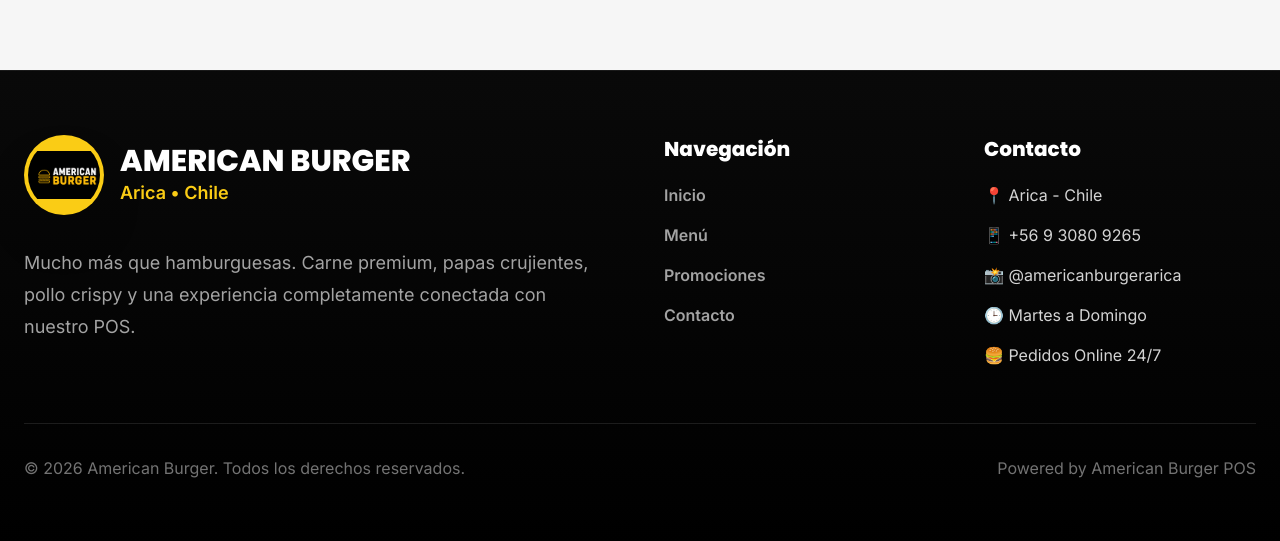
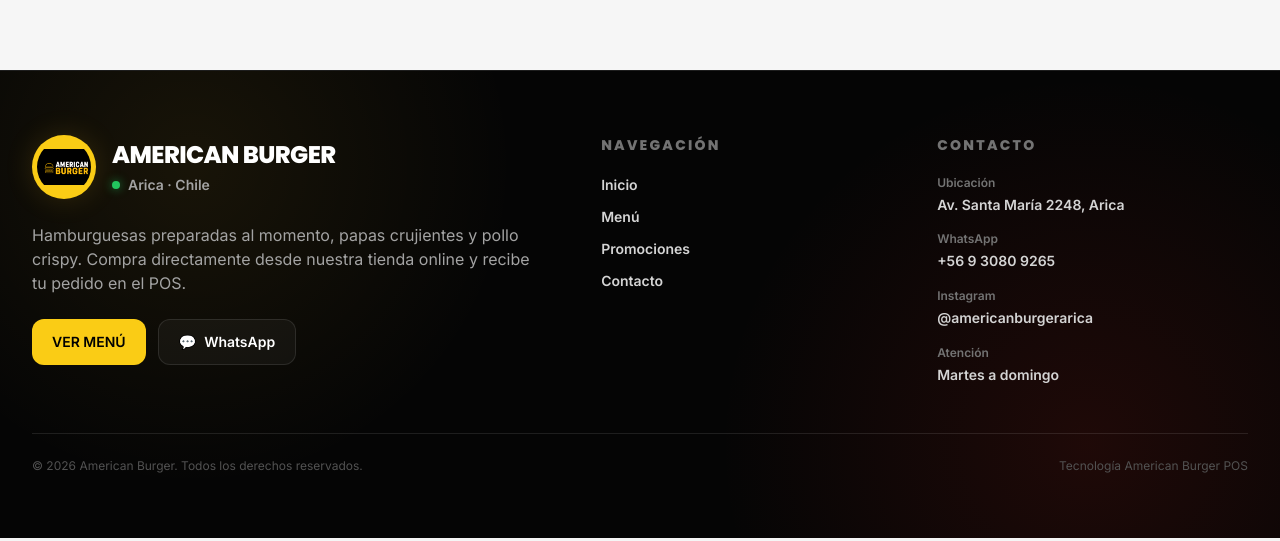
Before and after one commit to posamericanburger-maker/american-burger-pos, a React (Vite) app in the folder frontend/: page /tienda in a window 1280 px wide. Shown: the part 1630-2171 px from the top of the page. Built offline with nearby package versions, Linux system fonts and the light colour scheme; no server answers.

Commit message:
Refactor Footer component with updated styles and links
Refactor Footer component to enhance layout and accessibility. Update contact links and improve styling.

```diff
--- a/frontend/src/publicStore/components/Footer.jsx
+++ b/frontend/src/publicStore/components/Footer.jsx
@@ -1,149 +1,430 @@
 import logo from '../../NNN.png'
 
+const WHATSAPP_URL =
+  'https://wa.me/56930809265?text=Hola%20American%20Burger%20🍔%20quiero%20hacer%20un%20pedido.'
+
+const INSTAGRAM_URL =
+  'https://instagram.com/americanburgerarica'
+
 function Footer() {
+  const currentYear = new Date().getFullYear()
+
   return (
     <footer
       id="contacto"
-      className="bg-gradient-to-b from-[#090909] to-black border-t border-white/10"
+      className="
+        relative
+        overflow-hidden
+        border-t
+        border-white/10
+        bg-[#050505]
+        text-white
+      "
     >
-      <div className="max-w-7xl mx-auto px-5 md:px-6 py-16">
+      <div
+        aria-hidden="true"
+        className="
+          absolute
+          inset-0
+          bg-[radial-gradient(circle_at_15%_20%,rgba(255,199,44,0.08),transparent_28%),radial-gradient(circle_at_85%_80%,rgba(218,41,28,0.12),transparent_32%)]
+        "
+      />
 
-        <div className="grid md:grid-cols-4 gap-12">
+      <div
+        className="
+          relative
+          mx-auto
+          max-w-7xl
+          px-5
+          py-12
 
-          {/* Logo */}
+          sm:px-6
+          sm:py-14
 
-          <div className="md:col-span-2">
+          lg:px-8
+          lg:py-16
+        "
+      >
+        <div
+          className="
+            grid
+            gap-10
 
+            md:grid-cols-2
+
+            lg:grid-cols-[1.3fr_0.7fr_0.8fr]
+            lg:gap-16
+          "
+        >
+          {/* Marca */}
+          <div>
             <div className="flex items-center gap-4">
-
-              <div className="w-20 h-20 rounded-full bg-yellow-400 p-1 shadow-2xl">
+              <div
+                className="
+                  flex
+                  h-16
+                  w-16
+                  shrink-0
+                  items-center
+                  justify-center
+                  overflow-hidden
+                  rounded-full
+                  border
+                  border-yellow-400/30
+                  bg-yellow-400
+                  p-1
+                  shadow-[0_0_30px_rgba(255,199,44,0.14)]
+                "
+              >
                 <img
                   src={logo}
-                  alt="American Burger"
-                  className="w-full h-full object-contain rounded-full"
+                  alt="Logo de American Burger"
+                  className="
+                    h-full
+                    w-full
+                    rounded-full
+                    object-contain
+                  "
                 />
               </div>
 
               <div>
-                <h2 className="text-3xl font-black text-white">
+                <h2
+                  className="
+                    text-xl
+                    font-black
+                    tracking-tight
+                    text-white
+
+                    sm:text-2xl
+                  "
+                >
                   AMERICAN BURGER
                 </h2>
 
-                <p className="text-yellow-400 font-bold text-lg">
-                  Arica • Chile
+                <div className="mt-1 flex items-center gap-2">
+                  <span
+                    className="
+                      h-2
+                      w-2
+                      rounded-full
+                      bg-green-500
+                      shadow-[0_0_10px_rgba(34,197,94,0.65)]
+                    "
+                  />
+
+                  <p className="text-sm font-bold text-neutral-400">
+                    Arica · Chile
+                  </p>
+                </div>
+              </div>
+            </div>
+
+            <p
+              className="
+                mt-6
+                max-w-xl
+                text-sm
+                leading-7
+                text-neutral-400
+
+                sm:text-base
+              "
+            >
+              Hamburguesas preparadas al momento, papas crujientes
+              y pollo crispy. Compra directamente desde nuestra
+              tienda online y recibe tu pedido en el POS.
+            </p>
+
+            <div
+              className="
+                mt-6
+                flex
+                flex-wrap
+                gap-3
+              "
+            >
+              <a
+                href="#menu"
+                className="
+                  inline-flex
+                  items-center
+                  justify-center
+                  rounded-xl
+                  bg-yellow-400
+                  px-5
+                  py-3
+                  text-sm
+                  font-black
+                  text-black
+                  transition
+                  hover:bg-yellow-300
+                  active:scale-[0.98]
+                "
+              >
+                VER MENÚ
+              </a>
+
+              <a
+                href={WHATSAPP_URL}
+                target="_blank"
+                rel="noreferrer"
+                className="
+                  inline-flex
+                  items-center
+                  justify-center
+                  gap-2
+                  rounded-xl
+                  border
+                  border-white/10
+                  bg-white/[0.04]
+                  px-5
+                  py-3
+                  text-sm
+                  font-black
+                  text-white
+                  transition
+                  hover:bg-white/[0.08]
+                  active:scale-[0.98]
+                "
+              >
+                <span aria-hidden="true">💬</span>
+                WhatsApp
+              </a>
+            </div>
+          </div>
+
+          {/* Navegación */}
+          <div>
+            <h3
+              className="
+                text-sm
+                font-black
+                uppercase
+                tracking-[0.16em]
+                text-neutral-500
+              "
+            >
+              Navegación
+            </h3>
+
+            <nav
+              aria-label="Navegación del pie de página"
+              className="mt-5 grid gap-3"
+            >
+              <a
+                href="#inicio"
+                className="
+                  text-sm
+                  font-bold
+                  text-neutral-300
+                  transition
+                  hover:text-yellow-400
+                "
+              >
+                Inicio
+              </a>
+
+              <a
+                href="#menu"
+                className="
+                  text-sm
+                  font-bold
+                  text-neutral-300
+                  transition
+                  hover:text-yellow-400
+                "
+              >
+                Menú
+              </a>
+
+              <a
+                href="#promos"
+                className="
+                  text-sm
+                  font-bold
+                  text-neutral-300
+                  transition
+                  hover:text-yellow-400
+                "
+              >
+                Promociones
+              </a>
+
+              <a
+                href="#contacto"
+                className="
+                  text-sm
+                  font-bold
+                  text-neutral-300
+                  transition
+                  hover:text-yellow-400
+                "
+              >
+                Contacto
+              </a>
+            </nav>
+          </div>
+
+          {/* Contacto */}
+          <div>
+            <h3
+              className="
+                text-sm
+                font-black
+                uppercase
+                tracking-[0.16em]
+                text-neutral-500
+              "
+            >
+              Contacto
+            </h3>
+
+            <div className="mt-5 space-y-4">
+              <div>
+                <p className="text-xs font-bold text-neutral-500">
+                  Ubicación
+                </p>
+
+                <p className="mt-1 text-sm font-bold text-neutral-300">
+                  Av. Santa María 2248, Arica
                 </p>
               </div>
 
-            </div>
-
-            <p className="text-neutral-400 mt-8 max-w-xl leading-8 text-lg">
-              Mucho más que hamburguesas.
-              Carne premium, papas crujientes, pollo crispy y una
-              experiencia completamente conectada con nuestro POS.
-            </p>
-
-          </div>
-
-          {/* Navegación */}
-
               <div>
-
-            <h3 className="text-white font-black text-xl mb-5">
-              Navegación
-            </h3>
-
-            <div className="space-y-4">
-
-              <a href="#inicio" className="block text-neutral-400 hover:text-yellow-400 transition font-semibold">
-                Inicio
-              </a>
-
-              <a href="#menu" className="block text-neutral-400 hover:text-yellow-400 transition font-semibold">
-                Menú
-              </a>
-
-              <a href="#promos" className="block text-neutral-400 hover:text-yellow-400 transition font-semibold">
-                Promociones
-              </a>
-
-              <a href="#contacto" className="block text-neutral-400 hover:text-yellow-400 transition font-semibold">
-                Contacto
-              </a>
-
-            </div>
-
-          </div>
-
-          {/* Contacto */}
-
-          <div>
-
-            <h3 className="text-white font-black text-xl mb-5">
-              Contacto
-            </h3>
-
-            <div className="space-y-4 text-neutral-300">
-
-              <p>
-                📍 Arica - Chile
+                <p className="text-xs font-bold text-neutral-500">
+                  WhatsApp
                 </p>
 
                 <a
-                href="https://wa.me/56930809265?text=Hola%20American%20Burger%20🍔%20quiero%20hacer%20un%20pedido."
+                  href={WHATSAPP_URL}
                   target="_blank"
                   rel="noreferrer"
-                className="block hover:text-green-400 transition"
+                  className="
+                    mt-1
+                    inline-block
+                    text-sm
+                    font-bold
+                    text-neutral-300
+                    transition
+                    hover:text-green-400
+                  "
                 >
-                📱 +56 9 3080 9265
+                  +56 9 3080 9265
                 </a>
+              </div>
+
+              <div>
+                <p className="text-xs font-bold text-neutral-500">
+                  Instagram
+                </p>
 
                 <a
-                href="https://instagram.com/americanburgerarica"
+                  href={INSTAGRAM_URL}
                   target="_blank"
                   rel="noreferrer"
-                className="block hover:text-pink-400 transition"
+                  className="
+                    mt-1
+                    inline-block
+                    text-sm
+                    font-bold
+                    text-neutral-300
+                    transition
+                    hover:text-pink-400
+                  "
                 >
-                📸 @americanburgerarica
+                  @americanburgerarica
                 </a>
+              </div>
 
+              <div>
+                <p className="text-xs font-bold text-neutral-500">
+                  Atención
+                </p>
+
+                <p className="mt-1 text-sm font-bold text-neutral-300">
+                  Martes a domingo
+                </p>
+              </div>
+            </div>
+          </div>
+        </div>
+
+        <div
+          className="
+            mt-12
+            flex
+            flex-col
+            gap-3
+            border-t
+            border-white/10
+            pt-6
+            text-xs
+            text-neutral-600
+
+            sm:flex-row
+            sm:items-center
+            sm:justify-between
+          "
+        >
           <p>
-                🕒 Martes a Domingo
+            © {currentYear} American Burger. Todos los derechos
+            reservados.
           </p>
 
           <p>
-                🍔 Pedidos Online 24/7
+            Tecnología American Burger POS
           </p>
-
+        </div>
       </div>
 
-          </div>
-
-        </div>
-
-        <div className="border-t border-white/10 mt-14 pt-8 flex flex-col md:flex-row justify-between gap-4 text-neutral-500">
-
-          <p>
-            © {new Date().getFullYear()} American Burger.
-            Todos los derechos reservados.
-          </p>
-
-          <p>
-            Powered by American Burger POS
-          </p>
-
-        </div>
-
-      </div>
-
+      {/* WhatsApp flotante */}
       <a
-        href="https://wa.me/56930809265?text=Hola%20American%20Burger%20🍔%20quiero%20hacer%20un%20pedido."
+        href={WHATSAPP_URL}
         target="_blank"
         rel="noreferrer"
-        className="fixed bottom-24 left-4 md:bottom-6 md:left-6 z-50 bg-[#25D366] hover:bg-[#1ebe5d] text-white px-6 py-4 rounded-full shadow-2xl font-black flex items-center gap-3 transition-all duration-300 hover:scale-105"
+        aria-label="Contactar a American Burger por WhatsApp"
+        className="
+          fixed
+          bottom-24
+          left-4
+          z-40
+          flex
+          h-14
+          w-14
+          items-center
+          justify-center
+          rounded-full
+          bg-[#25D366]
+          text-2xl
+          text-white
+          shadow-[0_14px_40px_rgba(37,211,102,0.35)]
+          transition
+
+          hover:-translate-y-0.5
+          hover:bg-[#20c55c]
+
+          active:translate-y-0
+          active:scale-95
+
+          sm:bottom-6
+          sm:left-6
+
+          lg:h-auto
+          lg:w-auto
+          lg:gap-2
+          lg:px-5
+          lg:py-3.5
+          lg:text-base
+          lg:font-black
+        "
       >
-        💬 WhatsApp
+        <span aria-hidden="true">💬</span>
+
+        <span className="hidden lg:inline">
+          WhatsApp
+        </span>
       </a>
-
     </footer>
   )
 }
```
Lines whose indentation alone changed are shown as unchanged.
